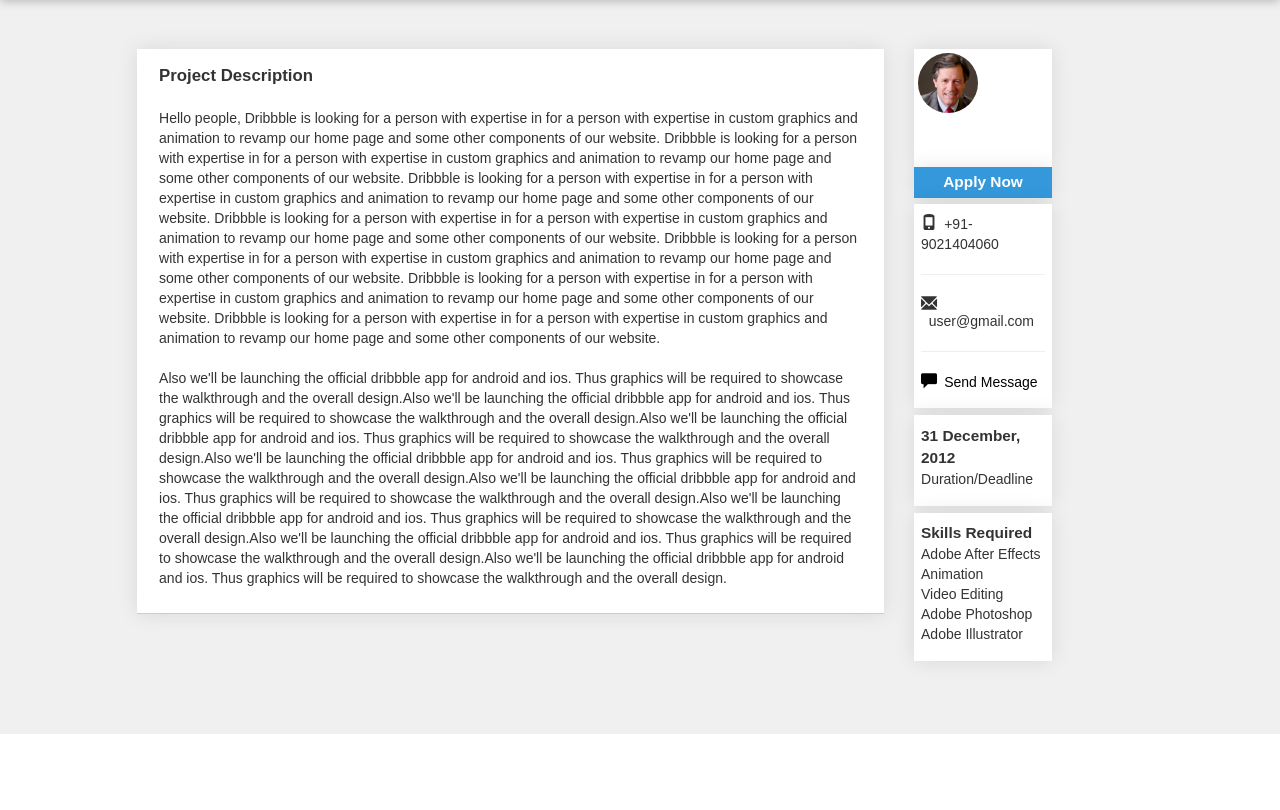
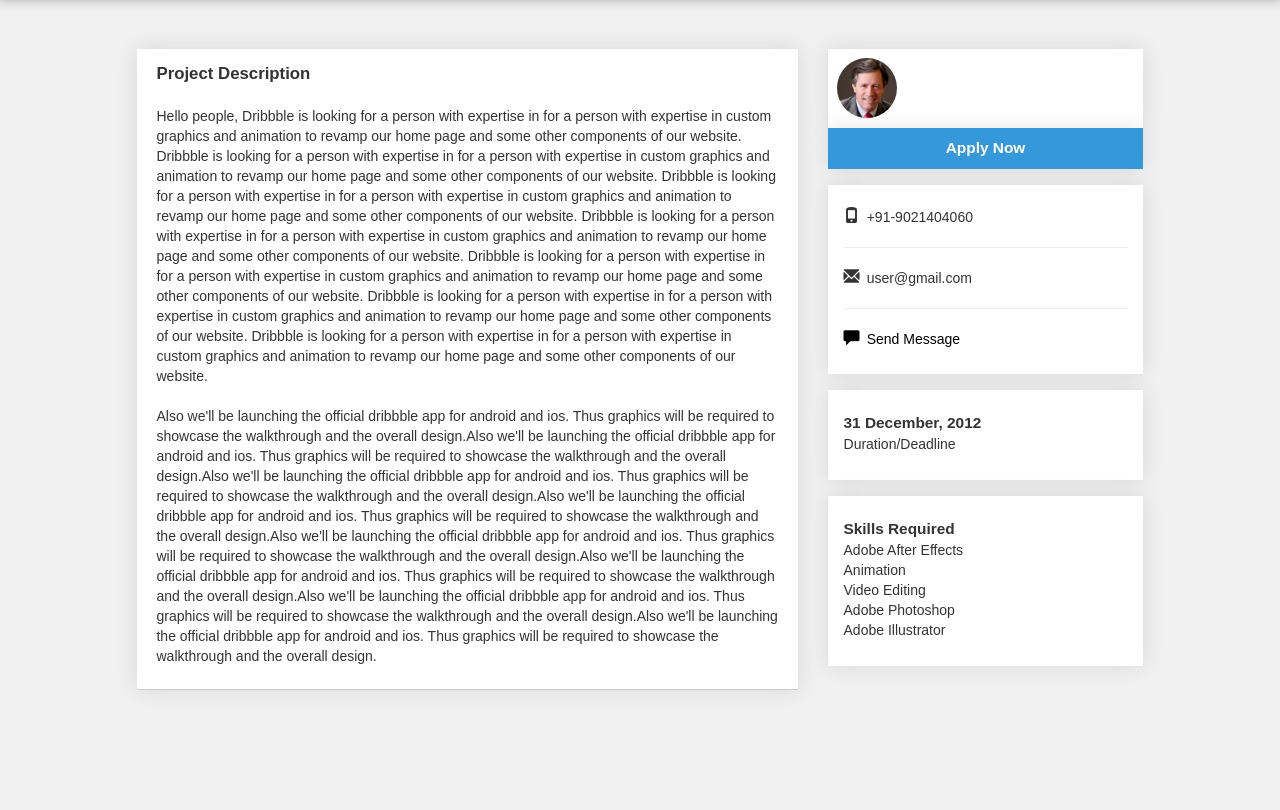
Before and after one commit to gitshubho/BROSource, a Python web app: template templates/apply_project.html in a window 1280 px wide. Shown: the part 71-881 px from the top of the page. Before the commit the page ends 805 px from the top, so only its background shows below. Run offline with Jinja, Linux system fonts and the light colour scheme; the template is opened without the code that fills it, so the values that code supplies are empty.

Commit message:
Changed the fixed property of right side bar in Apply Project

```diff
--- /dev/null
+++ b/static/css/apply_project.css
@@ -0,0 +1,3 @@
+.fix-profile{
+    width: 120%; padding: 10px;
+}
--- a/static/js/script.js
+++ b/static/js/script.js
@@ -111,13 +111,14 @@
        $(".card-footer").css("top",card_height-50);
       /*Fixing the profile or profile_other*/
 
-      if(Wwt<800)
+        var fix_profile_bottom=$(".fix-profile").bottom;
+      if(Wwt<800 && fix_profile_bottom<Wht)
       {
         $(".fix-profile").removeClass("affix");
       }
       else
       {
-          $(".fix-profile").addClass("affix");
+          $(".fix-profile").removeClass("affix");
       }
 
       /* */
--- a/templates/add_project.html
+++ b/templates/add_project.html
@@ -1085,7 +1085,6 @@
                     <input type="submit" value="Add Project" class="btn custom-button">
                 </form>
         </div>
-
     </div>
 </div>
 </body>
--- a/templates/apply_project.html
+++ b/templates/apply_project.html
@@ -74,7 +74,7 @@
   <div class="row">
     <div class="col-md-1"></div>
     <div class="col-md-10">
-      <div class="col-md-9">
+      <div class="col-md-8">
       <div class="row">
       <div class="col-md-12">
         <div class="profile-add-banner">
@@ -96,7 +96,7 @@
       <br>
 
       </div>
-      <div class="col-md-3">
+      <div class="col-md-4">
         <div class="fix-profile">
           <div class="profile-add-user-details-holder">
             <div class="row">
```
Also changed, not shown: static/images/donate.png (added), templates/_index.html (renamed from templates/index.html).
